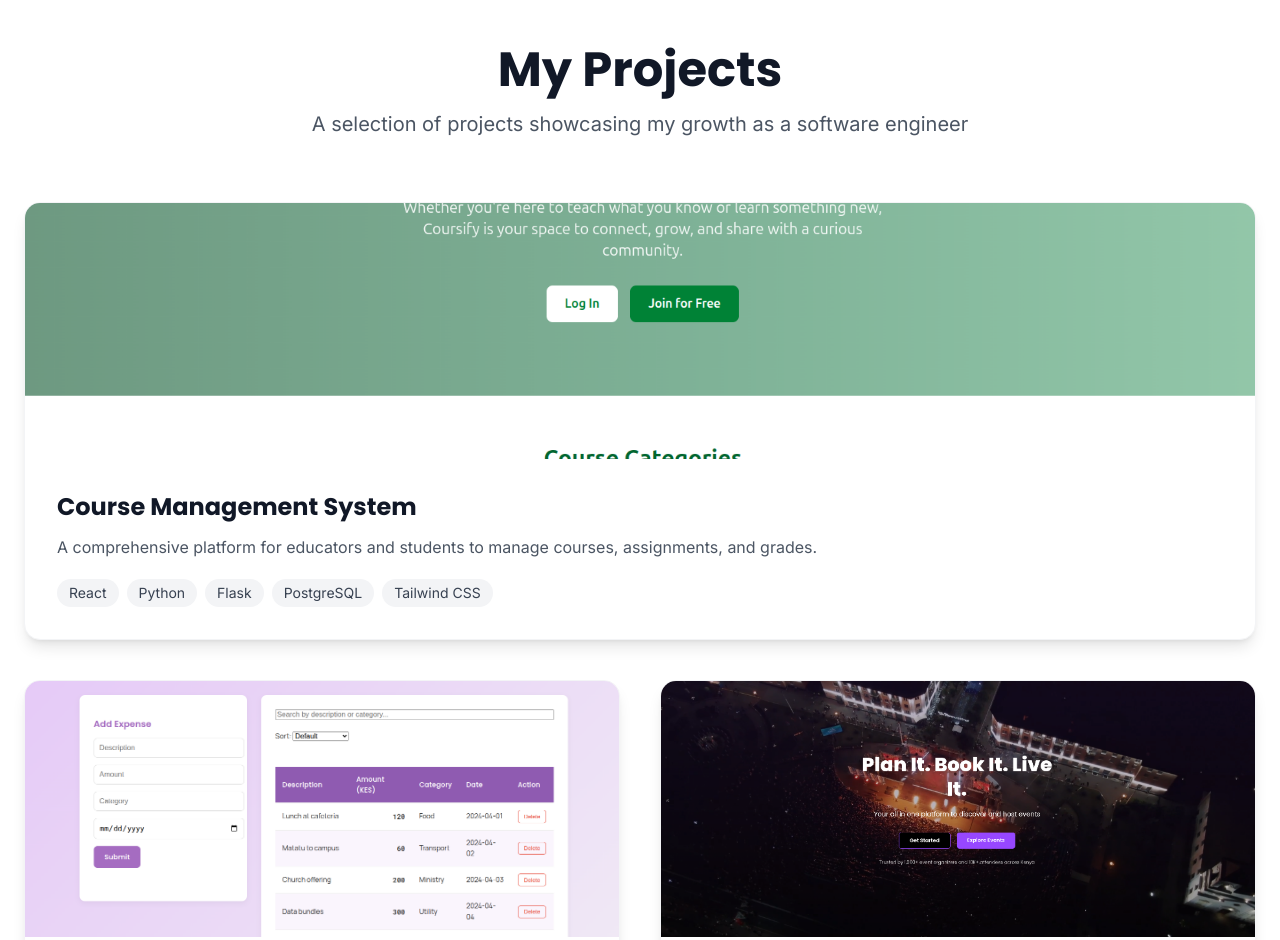
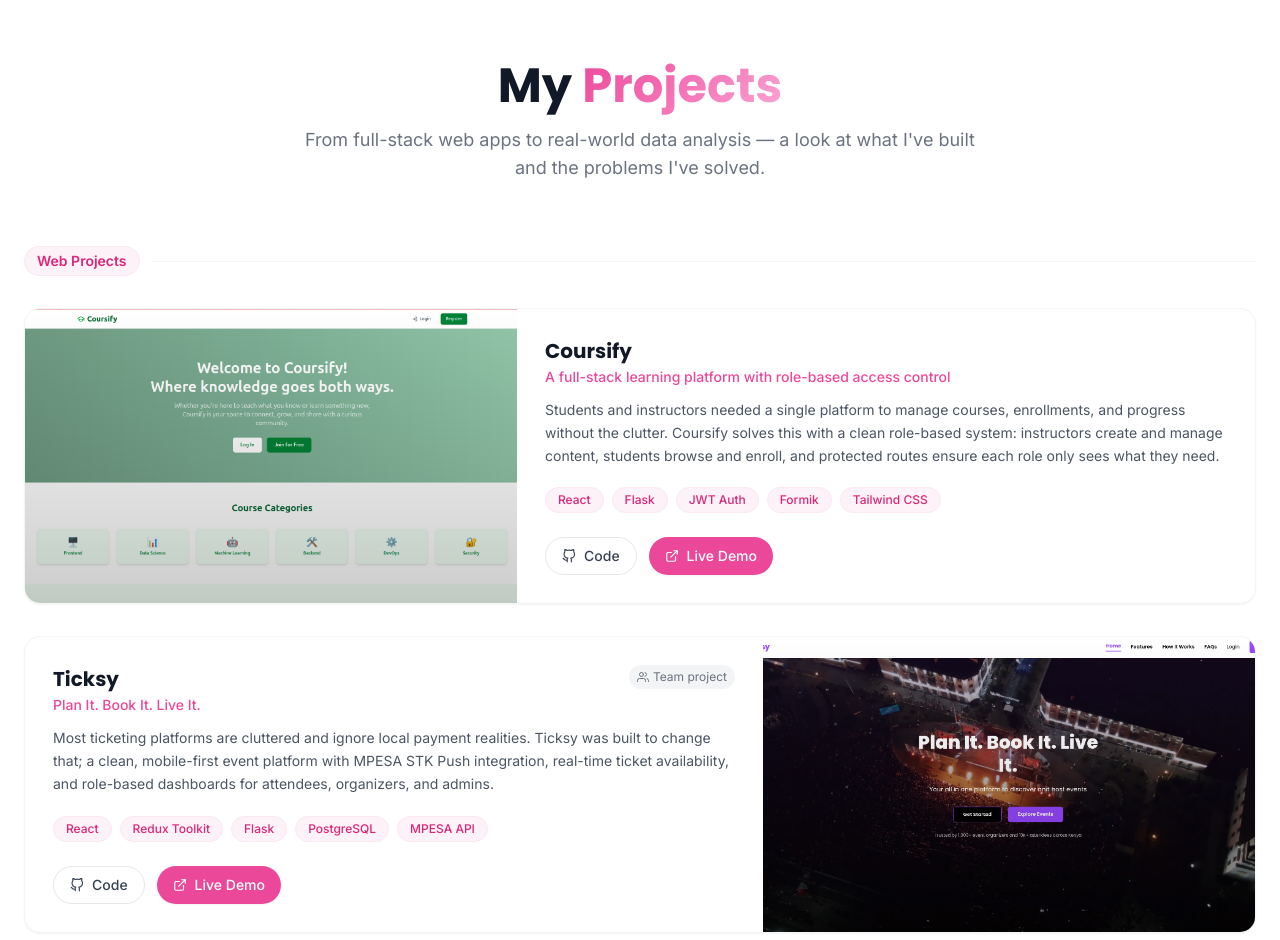
Before and after one commit to Chenzie2/My-Portfolio, a React (Vite) app in the folder frontend/: page / in a window 1280 px wide. Shown: the part 1860-2800 px from the top of the page. Built offline with nearby package versions, Linux system fonts and the light colour scheme; the HTML template or start-up script is replaced by a standard one.

Commit message:
Add data alaytics projects

```diff
--- a/frontend/src/components/Projects.jsx
+++ b/frontend/src/components/Projects.jsx
@@ -1,124 +1,257 @@
 import React from 'react'
-import { FiGithub, FiExternalLink } from 'react-icons/fi'
+import { FiGithub, FiExternalLink, FiUsers } from 'react-icons/fi'
+import { SiGooglecolab } from 'react-icons/si'
 import coursifyImg from '../assets/coursify.png'
 import ticksyImg from '../assets/ticksy.png'
 import trackerImg from '../assets/tracker.png'
 import vacationImg from '../assets/vacation.png'
 
-
-const projects = [
+const webProjects = [
   {
-    title: "Course Management System",
-    description:
-      "A comprehensive platform for educators and students to manage courses, assignments, and grades.",
+    title: 'Coursify',
+    tagline: 'A full-stack learning platform with role-based access control',
+    story:
+      'Students and instructors needed a single platform to manage courses, enrollments, and progress without the clutter. Coursify solves this with a clean role-based system: instructors create and manage content, students browse and enroll, and protected routes ensure each role only sees what they need.',
     image: coursifyImg,
-    tech: ["React", "Python", "Flask", "PostgreSQL", "Tailwind CSS"],
-    github: "https://github.com/Chenzie2/Coursify-frontend",
-    live: "https://coursify-frontend-psi.vercel.app/",
-    featured: true,
+    tech: ['React', 'Flask', 'JWT Auth', 'Formik', 'Tailwind CSS'],
+    github: 'https://github.com/Chenzie2/Coursify-frontend',
+    live: 'https://coursify-frontend-psi.vercel.app/',
+    solo: true,
   },
   {
-    title: "Expense Tracker",
-    description:
-      "Personal finance app with expense categorization, budget tracking, and visual analytics.",
-    image: trackerImg,
-    tech: ["React", "JavaScript", "REST API", "Node.js"],
-    github: "https://github.com/Chenzie2/expense-tracker",
-    live: "https://expense-tracker-eight-gray.vercel.app/",
+    title: 'Ticksy',
+    tagline: 'Plan It. Book It. Live It.',
+    story:
+      'Most ticketing platforms are cluttered and ignore local payment realities. Ticksy was built to change that; a clean, mobile-first event platform with MPESA STK Push integration, real-time ticket availability, and role-based dashboards for attendees, organizers, and admins.',
+    image: ticksyImg,
+    tech: ['React', 'Redux Toolkit', 'Flask', 'PostgreSQL', 'MPESA API'],
+    github: 'https://github.com/Chenzie2/Ticksy-Frontend',
+    live: 'https://ticksy-frontend.vercel.app/',
+    solo: false,
+    collaborators: 'Built with a team of 6',
   },
   {
-    title: "Event Ticket Management App",
-    description:
-      "Ticketing platform for discovering events and purchasing tickets in real time.",
-    image: ticksyImg,
-    tech: ["React", "Flask", "REST API", "MongoDB", "Tailwind CSS"],
-    github: "https://github.com/Chenzie2/Ticksy-Frontend",
-    live: "https://ticksy-frontend.vercel.app/",
+    title: 'Vacation Planner',
+    tagline: 'Discover, save, and plan your next adventure',
+    story:
+      "Planning a trip shouldn't mean juggling ten browser tabs. This app lets users browse destinations, filter by category, search by name, and save favourites to a personal trip list that persists across sessions all backed by a local REST API.",
+    image: vacationImg,
+    tech: ['React', 'React Router', 'json-server', 'Tailwind CSS'],
+    github: 'https://github.com/Chenzie2/vacation-planner',
+    live: 'https://vacation-planner-eta.vercel.app/',
+    solo: true,
   },
   {
-    title: "Vacation Planner",
-    description:
-      "Travel planning app for itinerary creation, destination discovery, and collaboration.",
-    image: vacationImg,
-    tech: ["React", "JavaScript", "REST API", "Express", "Tailwind CSS"],
-    github: "https://github.com/Chenzie2/vacation-planner",
-    live: "https://vacation-planner-eta.vercel.app/",
+    title: 'Expense Tracker',
+    tagline: 'Personal finance made simple',
+    story:
+      'A lightweight personal finance tool for tracking daily expenses in KES. Features instant search, smart sorting, category filtering, and automatic currency formatting.',
+    image: trackerImg,
+    tech: ['React', 'Vite', 'UUID', 'CSS'],
+    github: 'https://github.com/Chenzie2/expense-tracker',
+    live: 'https://expense-tracker-eight-gray.vercel.app/',
+    solo: true,
   },
 ]
 
+const dataProjects = [
+  {
+    title: 'Password Strength & Vulnerability Analysis',
+    tagline: 'What makes a password weak — and how many people get it wrong?',
+    story:
+      'Using a Kaggle dataset of real passwords, this analysis digs into the structural patterns behind weak credentials. Through feature engineering (length, character composition, digit ratios), the findings show that most passwords peak at 6–8 characters and rely on a single character type which is a significant security risk. Closes with actionable recommendations for enforcing stronger password policies.',
+    tech: ['Python', 'Pandas', 'NumPy', 'Seaborn', 'Matplotlib', 'Google Colab'],
+    github: 'https://github.com/Chenzie2/Password-Strength-and-Vulnerability-Analysis',
+    colab: null,
+    highlight: true,
+  },
+  {
+    title: "Kenya's Fiscal Landscape (2000–2021)",
+    tagline: "How much does Kenya's debt actually cost and is it sustainable?",
+    story:
+      'By integrating datasets on public debt stock, interest payments, and GDP, this project engineers two key metrics: the Effective Interest Rate on domestic vs foreign debt, and the Debt-to-GDP ratio tracked against the EAC 60% sustainability benchmark. Reveals accelerating domestic debt servicing costs and a rising trajectory worth close attention.',
+    tech: ['Python', 'Pandas', 'Matplotlib', 'Seaborn', 'Google Colab'],
+    github: 'https://github.com/Chenzie2/Kenya-Fiscal-Landscape-Analysis',
+    colab: null,
+    highlight: false,
+  },
+  {
+    title: 'Superstore Sales Performance Analysis',
+    tagline: 'Which categories drive revenue and where are the gaps?',
+    story:
+      'An exploratory analysis of ~10,000 orders from a global retail dataset, identifying top-performing product categories, year-over-year sales trends, and regional performance gaps particularly in Technology sales across the West region.',
+    tech: ['Python', 'Pandas', 'Matplotlib', 'Google Colab'],
+    github: 'https://github.com/Chenzie2/superstore-sales-analysis',
+    colab: null,
+    highlight: false,
+  },
+]
+
+const TechPill = ({ tech }) => (
+  <span className="px-3 py-1 text-xs font-medium rounded-full bg-pink-50 dark:bg-pink-900/20 text-pink-600 dark:text-pink-400 border border-pink-100 dark:border-pink-800/30">
+    {tech}
+  </span>
+)
+
+const WebProjectCard = ({ project, index }) => (
+  <div className={`group flex flex-col md:flex-row ${index % 2 !== 0 ? 'md:flex-row-reverse' : ''} bg-white dark:bg-gray-800 rounded-2xl overflow-hidden shadow-sm hover:shadow-xl transition-all duration-300 border border-gray-100 dark:border-gray-700`}>
+
+    {/* Image */}
+    <div className="md:w-2/5 relative overflow-hidden">
+      <img
+        src={project.image}
+        alt={project.title}
+        className="w-full h-56 md:h-full object-cover transition-transform duration-500 group-hover:scale-105"
+      />
+      <div className="absolute inset-0 bg-gradient-to-t from-black/20 to-transparent" />
+    </div>
+
+    {/* Content */}
+    <div className="md:w-3/5 p-7 flex flex-col justify-between">
+      <div>
+        <div className="flex items-start justify-between mb-2">
+          <div>
+            <h3 className="text-xl font-bold font-heading text-gray-900 dark:text-white">
+              {project.title}
+            </h3>
+            <p className="text-sm text-pink-500 font-medium mt-0.5">{project.tagline}</p>
+          </div>
+          {!project.solo && (
+            <span className="flex items-center gap-1 text-xs text-gray-500 dark:text-gray-400 bg-gray-100 dark:bg-gray-700 px-2 py-1 rounded-full ml-3 shrink-0">
+              <FiUsers className="text-xs" /> Team project
+            </span>
+          )}
+        </div>
+
+        <p className="text-sm text-gray-600 dark:text-gray-400 leading-relaxed mt-3 mb-5">
+          {project.story}
+        </p>
+
+        <div className="flex flex-wrap gap-2 mb-6">
+          {project.tech.map(t => <TechPill key={t} tech={t} />)}
+        </div>
+      </div>
+
+      <div className="flex gap-3">
+        <a
+          href={project.github}
+          target="_blank"
+          rel="noopener noreferrer"
+          className="inline-flex items-center gap-2 px-4 py-2 text-sm font-medium rounded-full border border-gray-200 dark:border-gray-600 text-gray-700 dark:text-gray-300 hover:border-pink-400 hover:text-pink-500 transition-all duration-200"
+        >
+          <FiGithub /> Code
+        </a>
+        <a
+          href={project.live}
+          target="_blank"
+          rel="noopener noreferrer"
+          className="inline-flex items-center gap-2 px-4 py-2 text-sm font-medium rounded-full bg-pink-500 text-white hover:bg-pink-600 transition-all duration-200 shadow-sm hover:shadow-md"
+        >
+          <FiExternalLink /> Live Demo
+        </a>
+      </div>
+    </div>
+  </div>
+)
+
+const DataProjectCard = ({ project }) => (
+  <div className={`relative bg-white dark:bg-gray-800 rounded-2xl p-7 border transition-all duration-300 hover:shadow-lg hover:-translate-y-1 ${
+    project.highlight
+      ? 'border-pink-200 dark:border-pink-800/50 shadow-sm'
+      : 'border-gray-100 dark:border-gray-700'
+  }`}>
+    {project.highlight && (
+      <span className="absolute -top-3 left-6 px-3 py-1 text-xs font-semibold bg-pink-500 text-white rounded-full shadow-sm">
+        ⭐ Featured
+      </span>
+    )}
+
+    <h3 className="text-lg font-bold font-heading text-gray-900 dark:text-white mb-1">
+      {project.title}
+    </h3>
+    <p className="text-sm text-pink-500 font-medium mb-3">{project.tagline}</p>
+    <p className="text-sm text-gray-600 dark:text-gray-400 leading-relaxed mb-5">
+      {project.story}
+    </p>
+
+    <div className="flex flex-wrap gap-2 mb-5">
+      {project.tech.map(t => <TechPill key={t} tech={t} />)}
+    </div>
+
+    <div className="flex gap-3 flex-wrap">
+      <a
+        href={project.github}
+        target="_blank"
+        rel="noopener noreferrer"
+        className="inline-flex items-center gap-2 px-4 py-2 text-sm font-medium rounded-full border border-gray-200 dark:border-gray-600 text-gray-700 dark:text-gray-300 hover:border-pink-400 hover:text-pink-500 transition-all duration-200"
+      >
+        <FiGithub /> GitHub
+      </a>
+      {project.colab && (
+        <a
+          href={project.colab}
+          target="_blank"
+          rel="noopener noreferrer"
+          className="inline-flex items-center gap-2 px-4 py-2 text-sm font-medium rounded-full bg-amber-500 text-white hover:bg-amber-600 transition-all duration-200"
+        >
+          <SiGooglecolab /> Open in Colab
+        </a>
+      )}
+    </div>
+  </div>
+)
+
 const Projects = () => {
   return (
-    <section id="projects" className="py-12 md:py-20 animate-fade-in">
+    <section id="projects" className="py-16 md:py-24">
       <div className="container mx-auto px-6">
+
         {/* Header */}
         <div className="text-center mb-16">
           <h2 className="text-3xl md:text-4xl lg:text-5xl font-bold mb-4 font-heading">
-            My Projects
+            My <span className="text-gradient">Projects</span>
           </h2>
-          <p className="text-lg md:text-xl text-gray-600 dark:text-gray-400 max-w-3xl mx-auto">
-            A selection of projects showcasing my growth as a software engineer
+          <p className="text-lg text-gray-500 dark:text-gray-400 max-w-2xl mx-auto">
+            From full-stack web apps to real-world data analysis — a look at what I've built and the problems I've solved.
           </p>
         </div>
 
-        {/* Projects Grid */}
-        <div className="grid grid-cols-1 md:grid-cols-2 gap-10">
-          {projects.map((project) => (
-            <div
-              key={project.title}
-              className={`group bg-white dark:bg-gray-800 rounded-2xl overflow-hidden shadow-lg hover:shadow-2xl transition-all duration-300 border border-gray-100 dark:border-gray-700 ${
-                project.featured ? 'md:col-span-2' : ''
-              }`}
-            >
-              {/* Image */}
-              <div className="relative overflow-hidden">
-                <img
-                  src={project.image}
-                  alt={project.title}
-                  className="w-full h-64 object-cover transition-transform duration-500 group-hover:scale-105"
-                />
+        {/* Web Projects */}
+        <div className="mb-20">
+          <div className="flex items-center gap-3 mb-8">
+            <span className="inline-flex items-center gap-2 px-3 py-1 rounded-full text-sm font-semibold bg-pink-50 dark:bg-pink-900/20 border border-pink-100 dark:border-pink-800/30 text-pink-600 dark:text-pink-400">
+               Web Projects
+            </span>
+            <div className="flex-1 h-px bg-gray-100 dark:bg-gray-800" />
+          </div>
 
-                {/* Hover Overlay */}
-                <div className="absolute inset-0 bg-black/40 opacity-0 group-hover:opacity-100 transition-opacity duration-300 flex items-center justify-center gap-4">
-                  <a
-                    href={project.github}
-                    className="px-5 py-3 bg-gray-900 text-white rounded-lg hover:bg-gray-800 transition"
-                  >
-                    <FiGithub />
-                  </a>
-                  <a
-                    href={project.live}
-                    className="px-5 py-3 bg-pink-500 text-white rounded-lg hover:bg-pink-600 transition"
-                  >
-                    <FiExternalLink />
-                  </a>
-                </div>
-              </div>
+          <div className="flex flex-col gap-8">
+            {webProjects.map((project, index) => (
+              <WebProjectCard key={project.title} project={project} index={index} />
+            ))}
+          </div>
+        </div>
 
-              {/* Content */}
-              <div className="p-6 md:p-8">
-                <h3 className="text-2xl font-bold mb-3 font-heading">
-                  {project.title}
-                </h3>
+        {/* Data Projects */}
+        <div>
+          <div className="flex items-center gap-3 mb-4">
+            <span className="inline-flex items-center gap-2 px-3 py-1 rounded-full text-sm font-semibold bg-purple-50 dark:bg-purple-900/20 border border-purple-100 dark:border-purple-800/30 text-purple-600 dark:text-purple-400">
+               Data & Analytics
+            </span>
+            <div className="flex-1 h-px bg-gray-100 dark:bg-gray-800" />
+          </div>
 
-                <p className="text-gray-600 dark:text-gray-400 mb-5">
-                  {project.description}
-                </p>
+          <p className="text-sm text-gray-500 dark:text-gray-400 mb-8 max-w-2xl">
+            Alongside web development, I explore real-world datasets — finding patterns, engineering features, and drawing actionable insights.
+          </p>
 
-                {/* Tech Stack */}
-                <div className="flex flex-wrap gap-2">
-                  {project.tech.map((tech) => (
-                    <span
-                      key={tech}
-                      className="px-3 py-1 text-sm rounded-full bg-gray-100 dark:bg-gray-700 text-gray-700 dark:text-gray-300"
-                    >
-                      {tech}
-                    </span>
-                  ))}
-                </div>
-              </div>
-            </div>
-          ))}
+          <div className="grid grid-cols-1 md:grid-cols-2 lg:grid-cols-3 gap-6">
+            {dataProjects.map(project => (
+              <DataProjectCard key={project.title} project={project} />
+            ))}
+          </div>
         </div>
+
       </div>
     </section>
   )
```
Also changed, not shown: frontend/src/components/Navbar.jsx (+0 -10 lines).
